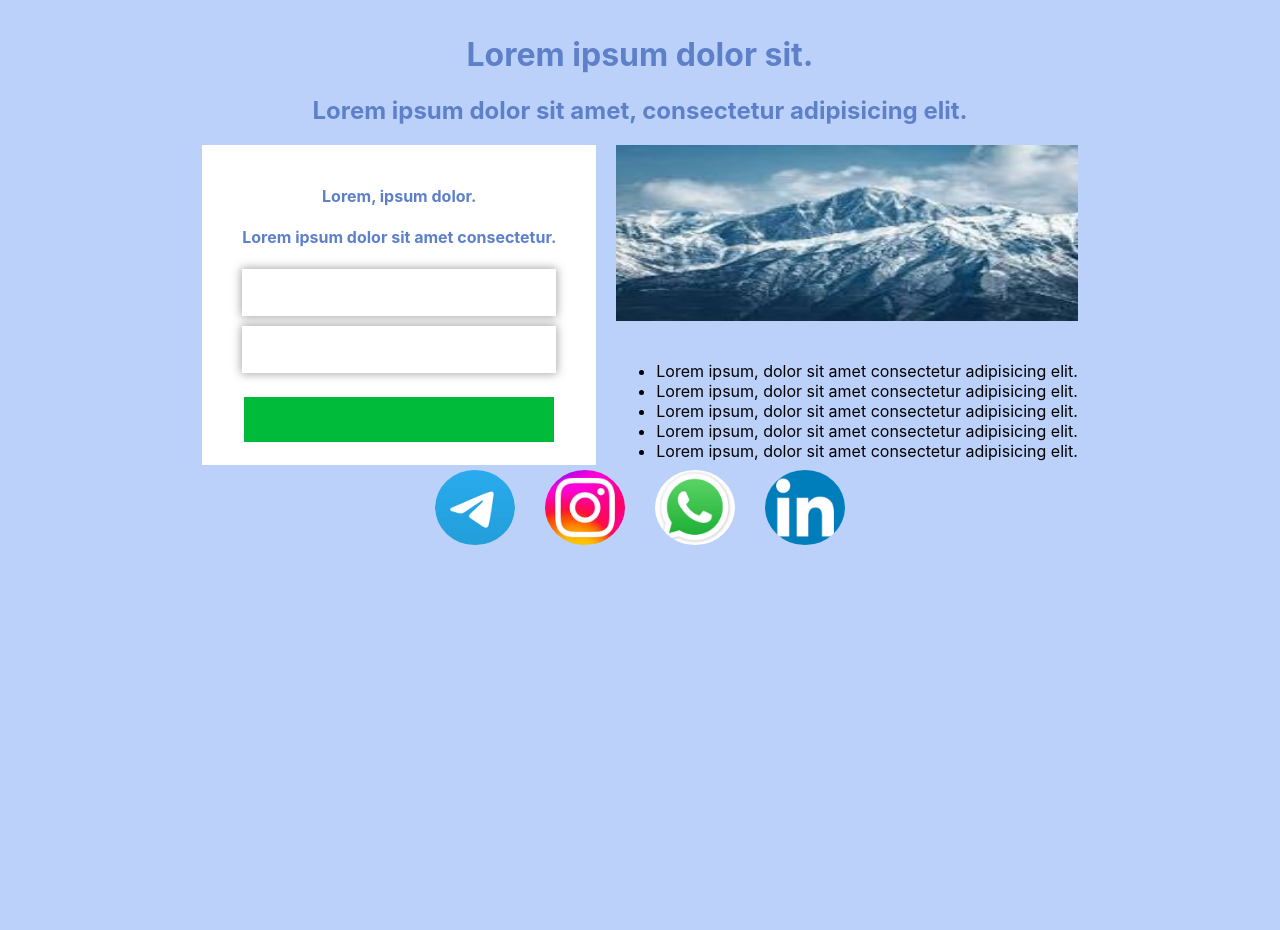
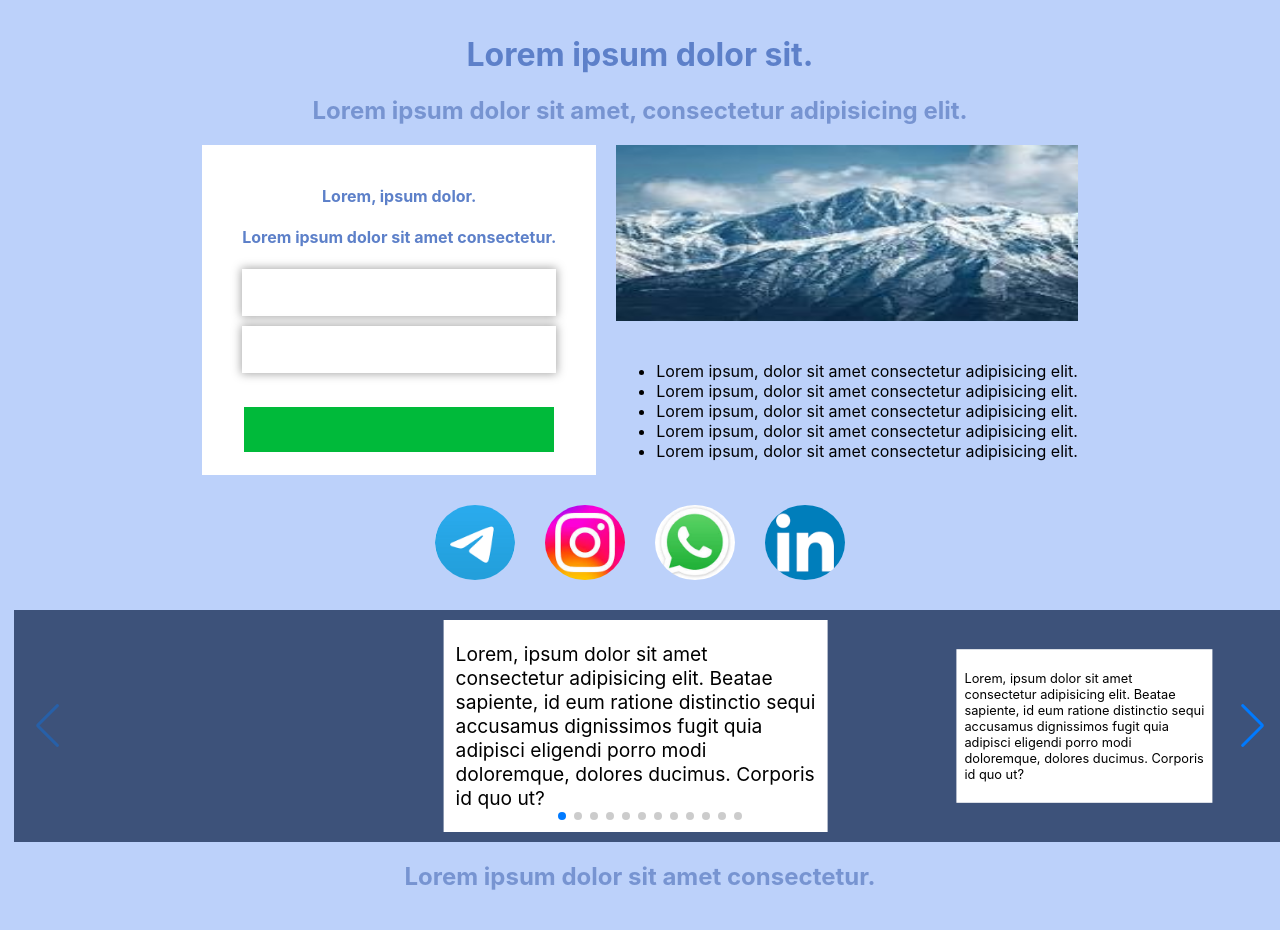
Before and after one commit to kian-farzaneh/hw15, a React (Create React App) app: page / in a window 1280 px wide. Shown: the top 930 px of the page. Before the commit the page ends 800 px from the top, so only its background shows below. Built offline with nearby package versions, Linux system fonts and the light colour scheme.

Commit message:
create comment and repeat

```diff
--- a/package.json
+++ b/package.json
@@ -9,6 +9,7 @@
     "react": "^19.0.0",
     "react-dom": "^19.0.0",
     "react-scripts": "5.0.1",
+    "swiper": "^11.2.1",
     "web-vitals": "^2.1.0"
   },
   "scripts": {
--- /dev/null
+++ b/src/components/Comments/Comments.jsx
@@ -0,0 +1,87 @@
+import React from "react";
+import './comments.css';
+import { Swiper, SwiperSlide } from 'swiper/react';
+import { Navigation, Pagination } from 'swiper/modules';
+import 'swiper/css';
+import 'swiper/css/navigation';
+import 'swiper/css/pagination';
+
+
+function Comments() {
+    return (
+        <Swiper
+            spaceBetween={80}
+            slidesPerView={3}
+            centeredSlides={true}
+            navigation
+            pagination={{ clickable: true }}
+            zoom={true}
+            modules={[Navigation, Pagination]}
+            slideToClickedSlide={true}
+        >
+            <SwiperSlide>
+                <div className="eachComment">
+                    <p>Lorem, ipsum dolor sit amet consectetur adipisicing elit. Beatae sapiente, id eum ratione distinctio sequi accusamus dignissimos fugit quia adipisci eligendi porro modi doloremque, dolores ducimus. Corporis id quo ut?</p>
+                </div>
+            </SwiperSlide>
+            <SwiperSlide>
+                <div className="eachComment">
+                    <p>Lorem, ipsum dolor sit amet consectetur adipisicing elit. Beatae sapiente, id eum ratione distinctio sequi accusamus dignissimos fugit quia adipisci eligendi porro modi doloremque, dolores ducimus. Corporis id quo ut?</p>
+                </div>
+            </SwiperSlide>
+            <SwiperSlide>
+                <div className="eachComment">
+                    <p>Lorem, ipsum dolor sit amet consectetur adipisicing elit. Beatae sapiente, id eum ratione distinctio sequi accusamus dignissimos fugit quia adipisci eligendi porro modi doloremque, dolores ducimus. Corporis id quo ut?</p>
+                </div>
+            </SwiperSlide>
+            <SwiperSlide>
+                <div className="eachComment">
+                    <p>Lorem, ipsum dolor sit amet consectetur adipisicing elit. Beatae sapiente, id eum ratione distinctio sequi accusamus dignissimos fugit quia adipisci eligendi porro modi doloremque, dolores ducimus. Corporis id quo ut?</p>
+                </div>
+            </SwiperSlide>
+            <SwiperSlide>
+                <div className="eachComment">
+                    <p>Lorem, ipsum dolor sit amet consectetur adipisicing elit. Beatae sapiente, id eum ratione distinctio sequi accusamus dignissimos fugit quia adipisci eligendi porro modi doloremque, dolores ducimus. Corporis id quo ut?</p>
+                </div>
+            </SwiperSlide>
+            <SwiperSlide>
+                <div className="eachComment">
+                    <p>Lorem, ipsum dolor sit amet consectetur adipisicing elit. Beatae sapiente, id eum ratione distinctio sequi accusamus dignissimos fugit quia adipisci eligendi porro modi doloremque, dolores ducimus. Corporis id quo ut?</p>
+                </div>
+            </SwiperSlide>
+            <SwiperSlide>
+                <div className="eachComment">
+                    <p>Lorem, ipsum dolor sit amet consectetur adipisicing elit. Beatae sapiente, id eum ratione distinctio sequi accusamus dignissimos fugit quia adipisci eligendi porro modi doloremque, dolores ducimus. Corporis id quo ut?</p>
+                </div>
+            </SwiperSlide>
+            <SwiperSlide>
+                <div className="eachComment">
+                    <p>Lorem, ipsum dolor sit amet consectetur adipisicing elit. Beatae sapiente, id eum ratione distinctio sequi accusamus dignissimos fugit quia adipisci eligendi porro modi doloremque, dolores ducimus. Corporis id quo ut?</p>
+                </div>
+            </SwiperSlide>
+            <SwiperSlide>
+                <div className="eachComment">
+                    <p>Lorem, ipsum dolor sit amet consectetur adipisicing elit. Beatae sapiente, id eum ratione distinctio sequi accusamus dignissimos fugit quia adipisci eligendi porro modi doloremque, dolores ducimus. Corporis id quo ut?</p>
+                </div>
+            </SwiperSlide>
+            <SwiperSlide>
+                <div className="eachComment">
+                    <p>Lorem, ipsum dolor sit amet consectetur adipisicing elit. Beatae sapiente, id eum ratione distinctio sequi accusamus dignissimos fugit quia adipisci eligendi porro modi doloremque, dolores ducimus. Corporis id quo ut?</p>
+                </div>
+            </SwiperSlide>
+            <SwiperSlide>
+                <div className="eachComment">
+                    <p>Lorem, ipsum dolor sit amet consectetur adipisicing elit. Beatae sapiente, id eum ratione distinctio sequi accusamus dignissimos fugit quia adipisci eligendi porro modi doloremque, dolores ducimus. Corporis id quo ut?</p>
+                </div>
+            </SwiperSlide>
+            <SwiperSlide>
+                <div className="eachComment">
+                    <p>Lorem, ipsum dolor sit amet consectetur adipisicing elit. Beatae sapiente, id eum ratione distinctio sequi accusamus dignissimos fugit quia adipisci eligendi porro modi doloremque, dolores ducimus. Corporis id quo ut?</p>
+                </div>
+            </SwiperSlide>
+
+        </Swiper>
+    );
+};
+
+export default Comments;
--- /dev/null
+++ b/src/components/Comments/comments.css
@@ -0,0 +1,29 @@
+.swiper {
+    overflow: hidden;
+}
+
+.swiper-slide {
+    display: flex;
+    justify-content: center;
+    align-items: center;
+    transition: transform 0.3s ease;
+}
+
+.swiper-slide-active {
+    transform: scale(1.2);
+}
+
+.swiper-slide-prev, .swiper-slide-next {
+    transform: scale(0.8);
+}
+
+.eachComment {
+    background-color: white;
+    width: 300px;
+    margin: 10px;
+    padding: 10px;
+
+    display: flex;
+    justify-content: center;
+    align-items: center;
+}
--- /dev/null
+++ b/src/components/Repeat/Repeat.jsx
@@ -0,0 +1,12 @@
+import React from "react";
+import './repeat.css'
+
+function Repeat() {
+    return <>
+        <h2>Lorem ipsum dolor sit amet consectetur.</h2>
+        <h3>Lorem ipsum dolor sit amet consectetur adipisicing elit. Eos, sapiente facilis.</h3>
+        <button></button>
+    </>
+}
+
+export default Repeat;
--- /dev/null
+++ b/src/components/Repeat/repeat.css
@@ -0,0 +1,11 @@
+h2,h3{
+    color: #7794d1;
+}
+
+button{
+    width: 500px;
+    height: 40px;
+    background-color: #00ba3a;
+    border: none;
+    margin-top: 10px;
+}
--- a/src/components/SocialProof/socialProof.css
+++ b/src/components/SocialProof/socialProof.css
@@ -3,7 +3,7 @@
     justify-content: center;
     gap: 30px;
 
-    padding: 5px;
+    padding: 30px;
 
     img{
         border-radius: 100%;
--- a/src/components/landingPageComponents/LandingPageComponents.jsx
+++ b/src/components/landingPageComponents/LandingPageComponents.jsx
@@ -3,6 +3,8 @@ import Header from "../header/Header";
 import Form from "../Form/Form";
 import Offer from "../Offer/Offer";
 import SocialProof from "../SocialProof/SocialProof";
+import Comments from "../Comments/Comments";
+import Repeat from "../Repeat/Repeat";
 import './landingPageComponents.css'
 
 export default function LandingPageComponents() {
@@ -18,6 +20,12 @@ export default function LandingPageComponents() {
             <div className="socialProof">
                 <SocialProof />
             </div>
+            <div className="comments">
+                <Comments />
+            </div>
+            <div className="repeat">
+                <Repeat />
+            </div>
         </div>
     )
 };
--- a/src/components/landingPageComponents/landingPageComponents.css
+++ b/src/components/landingPageComponents/landingPageComponents.css
@@ -10,4 +10,18 @@
         gap: 20px;
     }
 
+    .comments{
+        background-color: #3d527a;
+        width: 100%;
+        padding: 10px;
+    }
+
+    .repeat{
+        display: flex;
+        justify-content: center;
+        align-items: center;
+        flex-direction: column;
+    }
+
+
 }
```
Also changed, not shown: 1 other file (tests, documents, lock files or other folders).
